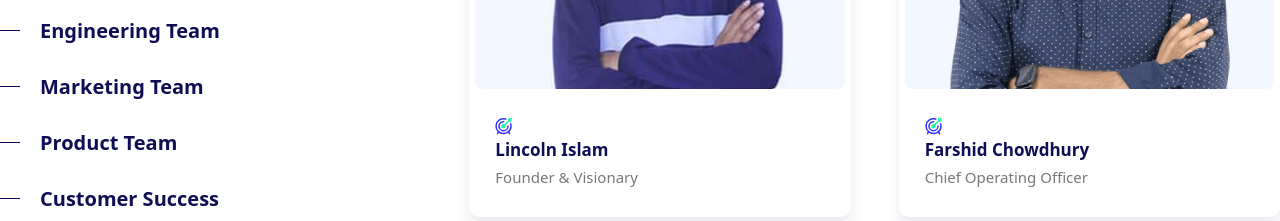
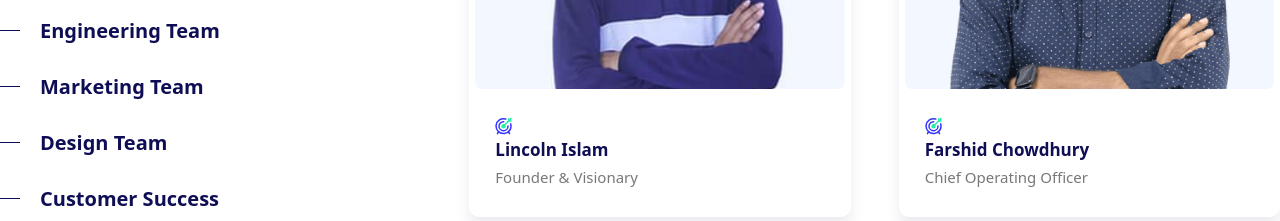
Before and after one commit to CODEREXLTD/Linno-website, a Next.js app: page /about in a window 1280 px wide. Shown: the part 4120-4341 px from the top of the page. Built offline with nearby package versions, Linux system fonts and the light colour scheme; no server answers.

Commit message:
update team structure: rename 'Product Team' to 'Design Team' and remove 'Associate Product Manager' entry

```diff
--- a/src/app/about/components/AboutTeam.jsx
+++ b/src/app/about/components/AboutTeam.jsx
@@ -33,7 +33,7 @@ const AboutTeam = () => {
         { name: 'Human Resources', key: 'human-resources' },
         { name: 'Engineering Team', key: 'engineering' },
         { name: 'Marketing Team', key: 'marketing' },
-        { name: 'Product Team', key: 'product' },
+        { name: 'Design Team', key: 'product' },
         { name: 'Customer Success', key: 'customer' },
         { name: 'Office Assistant', key: 'assistant' },
     ];
--- a/src/data/team.json
+++ b/src/data/team.json
@@ -29,25 +29,12 @@
         "name": "Farshid Chowdhury",
         "position": "Chief Operating Officer",
         "department": [
-            "product",
             "leadership"
         ],
         "image": "/images/farshid.jpg",
         "icon": "/images/img_lucide_lab_target_arrow.svg",
         "status": "active",
         "order": 2
-    },
-    {
-        "id": "team-3",
-        "name": "Nahid Hasan Pallab",
-        "position": "Associate Product Manager",
-        "department": [
-            "product"
-        ],
-        "image": "/images/pallab.jpeg",
-        "icon": "/images/img_lucide_lab_target_arrow.svg",
-        "status": "active",
-        "order": 3
     },
     {
         "id": "team-4",
```
